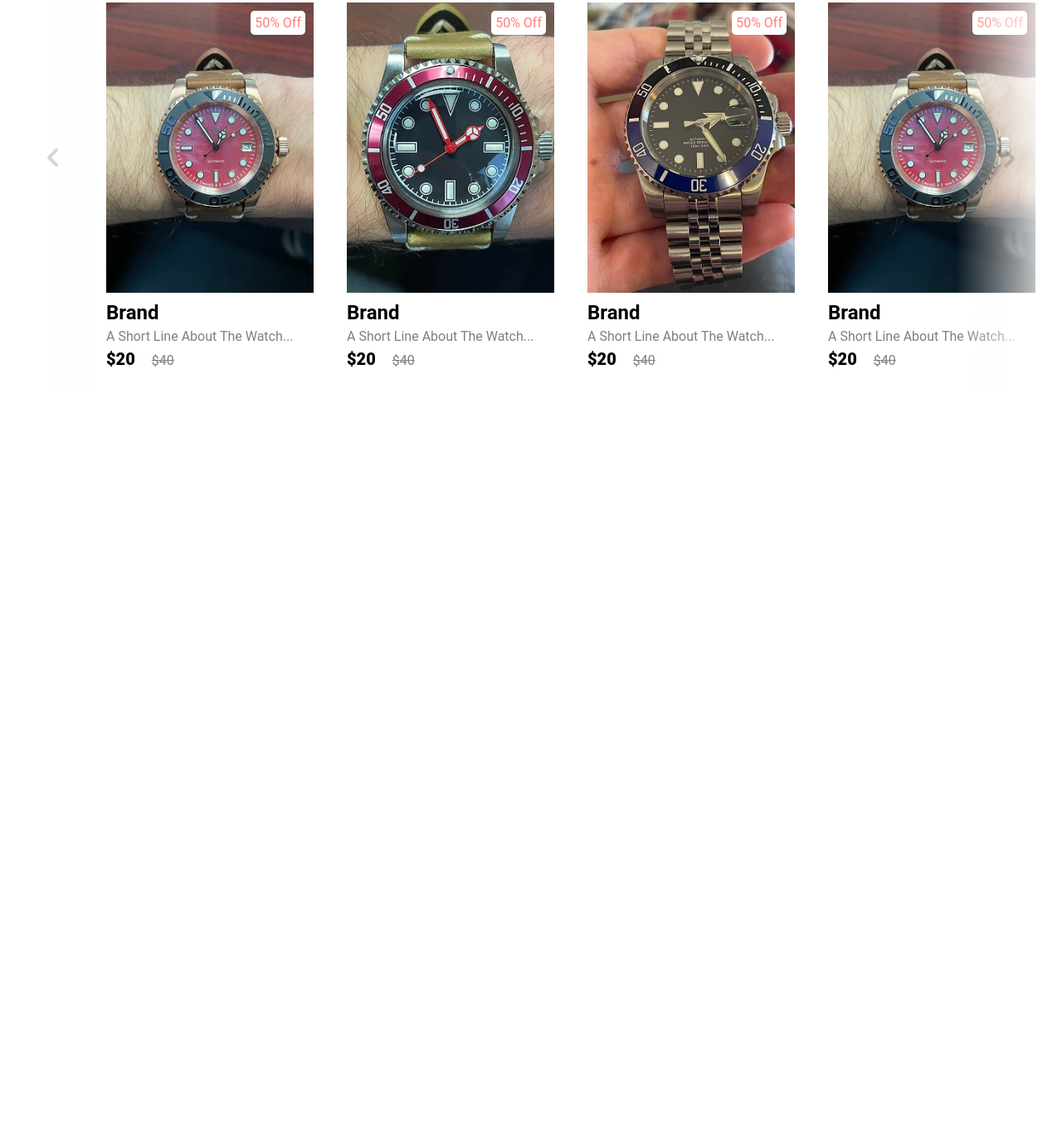
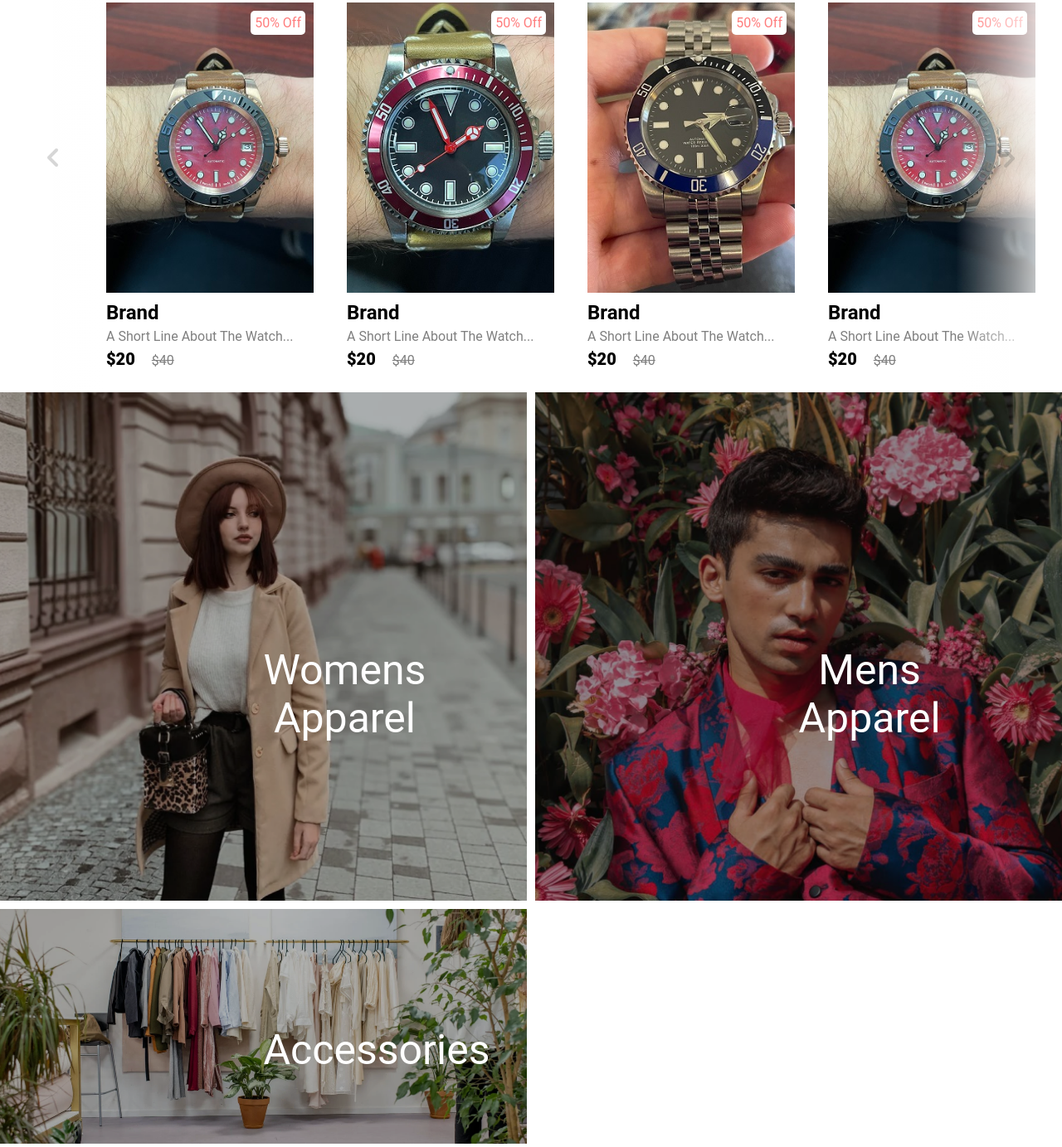
Before and after one commit to jbeauchemin15/beauchemin-watch-company, a plain HTML site: page Public/index.html in a window 1280 px wide. Shown: the part 892-2275 px from the top of the page at 83% size. Before the commit the page ends 1365 px from the top, so only its background shows below. Drawn offline with Linux system fonts and the light colour scheme.

Commit message:
Add collections styling to later be made watch categories

```diff
--- a/Public/css/home.css
+++ b/Public/css/home.css
@@ -167,3 +167,33 @@
 .pre-btn:hover img, .nxt-btn:hover img {
     opacity: 1;
 }
+
+/* collections */
+
+.collection-container {
+    width: 100%;
+    display: grid;
+    grid-template-columns: repeat(2, 1fr);
+    grid-gap: 10px;
+}
+
+.collection {
+    position: relative;
+}
+
+.collection img {
+    width: 100%;
+    height: 100%;
+    object-fit: cover;
+}
+
+.collection p {
+    position: absolute;
+    top: 50%;
+    left: 50%;
+    transform: translateX(-50%, -50%);
+    text-align: center;
+    color: #fff;
+    font-size: 50px;
+    text-transform: capitalize;
+}
--- a/Public/index.html
+++ b/Public/index.html
@@ -134,6 +134,26 @@
     </div>
 </section>
 
+<!-- collections -->
+<section class="collection-container">
+
+    <a href="#" class="collection">
+        <img src="img/women-collection.png" alt="">
+        <p class="collection-title">womens <br> apparel</p>
+    </a>
+
+    <a href="#" class="collection">
+        <img src="img/men-collection.png" alt="">
+        <p class="collection-title">mens <br> apparel</p>
+    </a>
+
+    <a href="#" class="collection">
+        <img src="img/accessories-collection.png" alt="">
+        <p class="collection-title">accessories</p>
+    </a>
+
+</section>
+
 <script src="js/nav.js"></script>
 <script src="js/home.js"></script>
 
```
